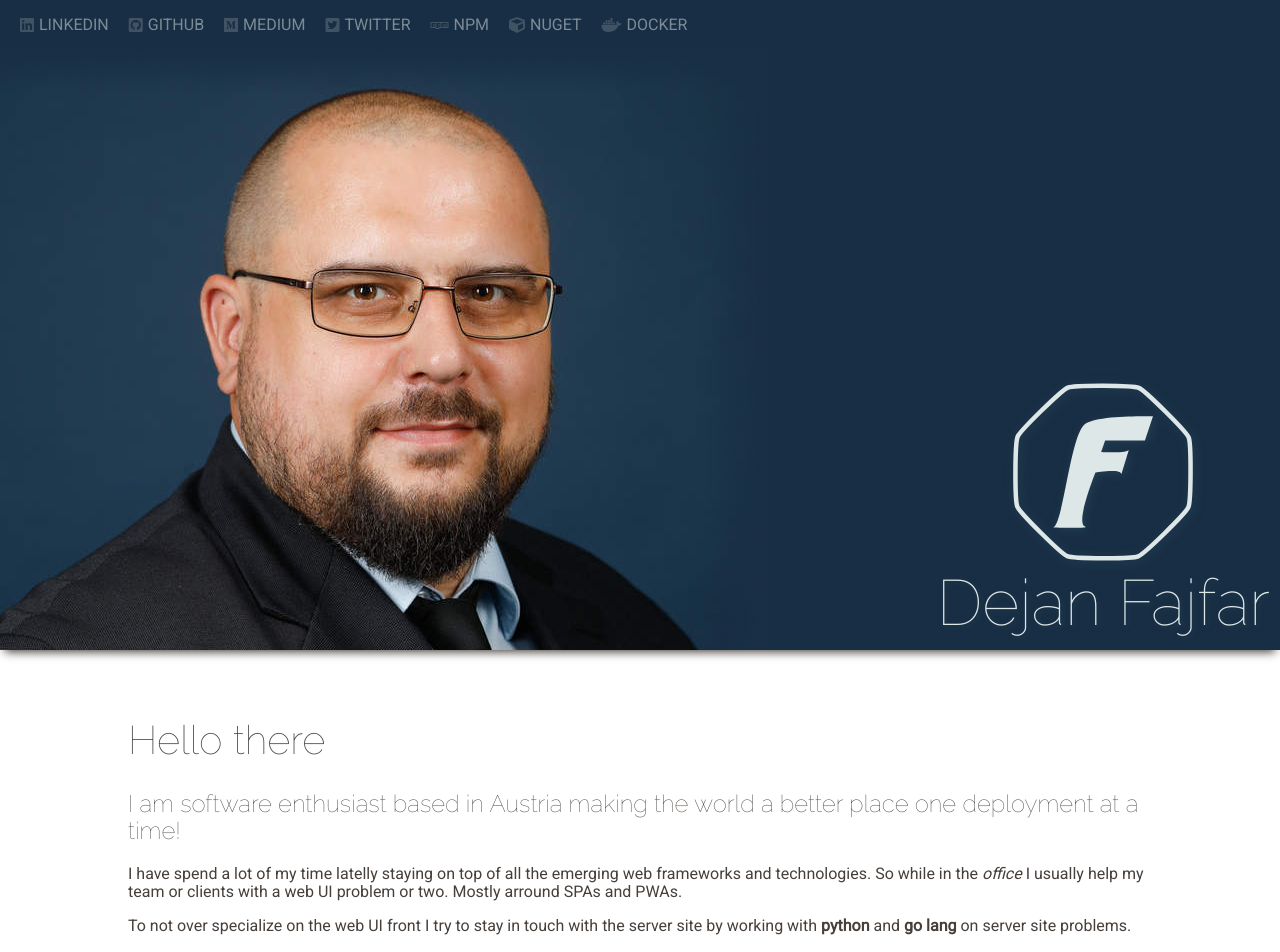
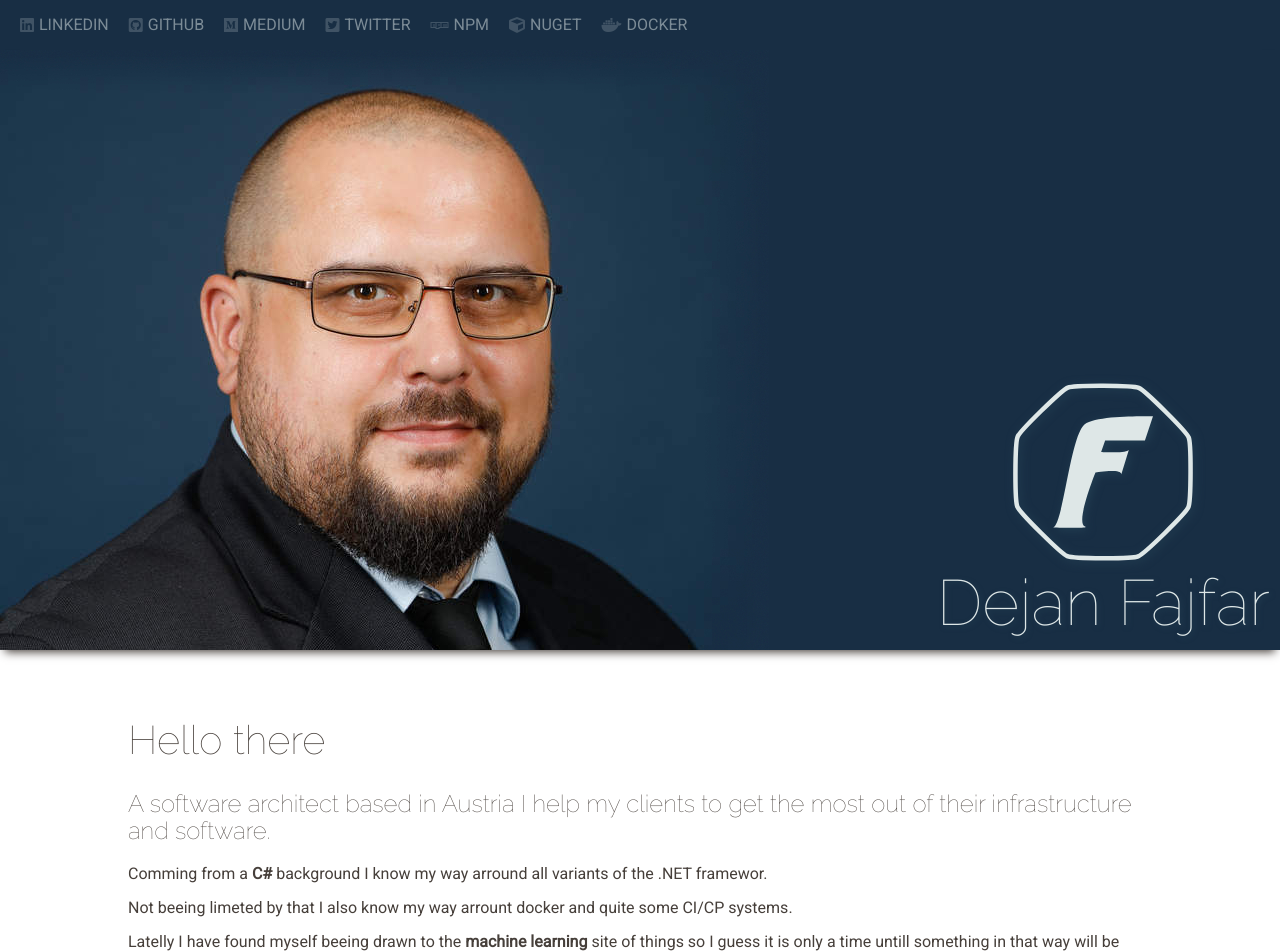
Before and after one commit to dejanfajfar/fajfar.com, a Svelte app: page / in a window 1280 px wide. Shown: the top 952 px of the page. Built offline with nearby package versions, Linux system fonts and the light colour scheme.

Commit message:
Update ShortBio.svelte

```diff
--- a/src/components/ShortBio.svelte
+++ b/src/components/ShortBio.svelte
@@ -53,15 +53,15 @@
     <div>
         <h1>Hello there</h1>
 
-        <h2>I am software enthusiast based in Austria making the world a better place one deployment at a time!</h2>
+        <h2>A software architect based in Austria I help my clients to get the most out of their infrastructure and software.</h2>
 
         <p>
-            I have spend a lot of my time latelly staying on top of all the emerging web frameworks and technologies.
-            So while in the <i>office</i> I usually help my team or clients with a web UI problem or two. Mostly arround SPAs and PWAs.
+            Comming from a <strong>C#</strong> background I know my way arround all variants of the .NET framewor.
+
         </p>
 
         <p>
-            To not over specialize on the web UI front I try to stay in touch with the server site by working with <strong>python</strong> and <strong>go lang</strong> on server site problems.
+            Not beeing limeted by that I also know my way arrount docker and quite some CI/CP systems.
         </p>
 
         <p>
```
